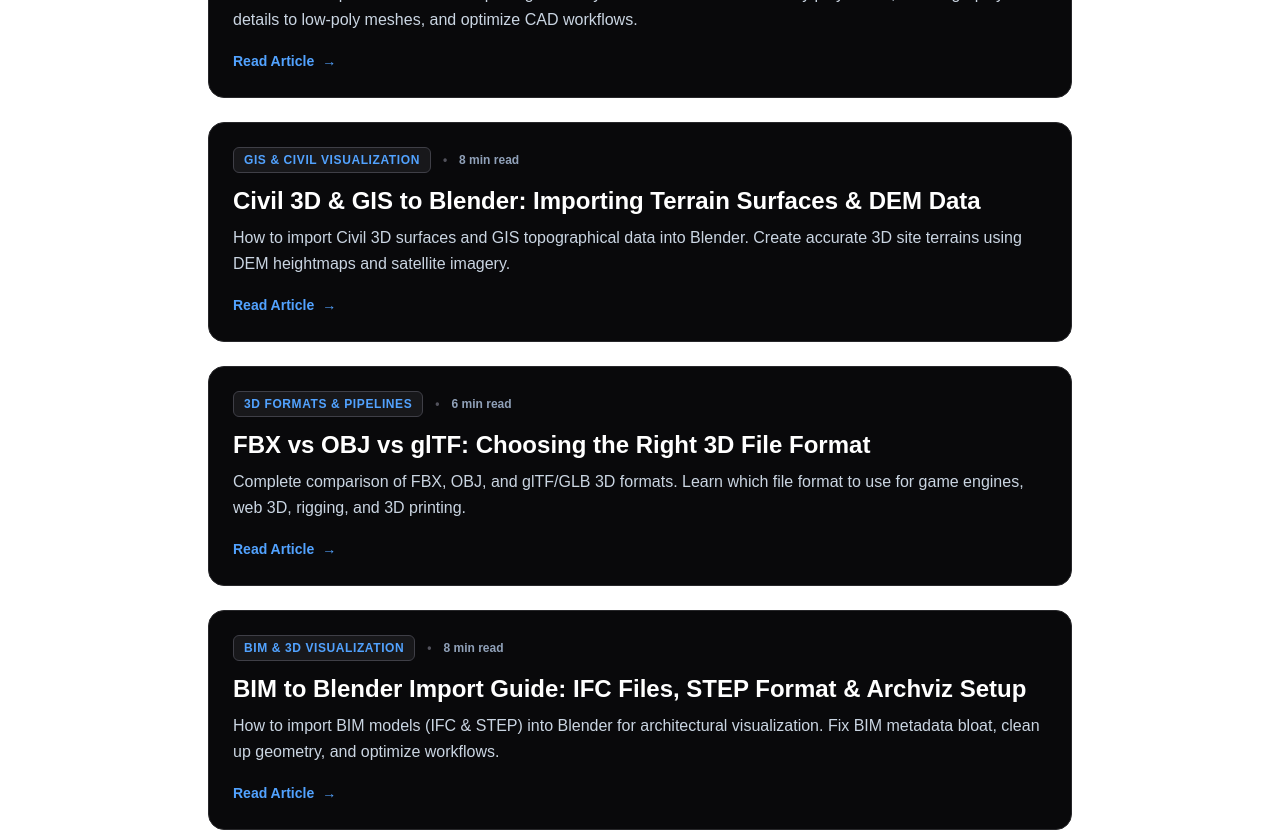
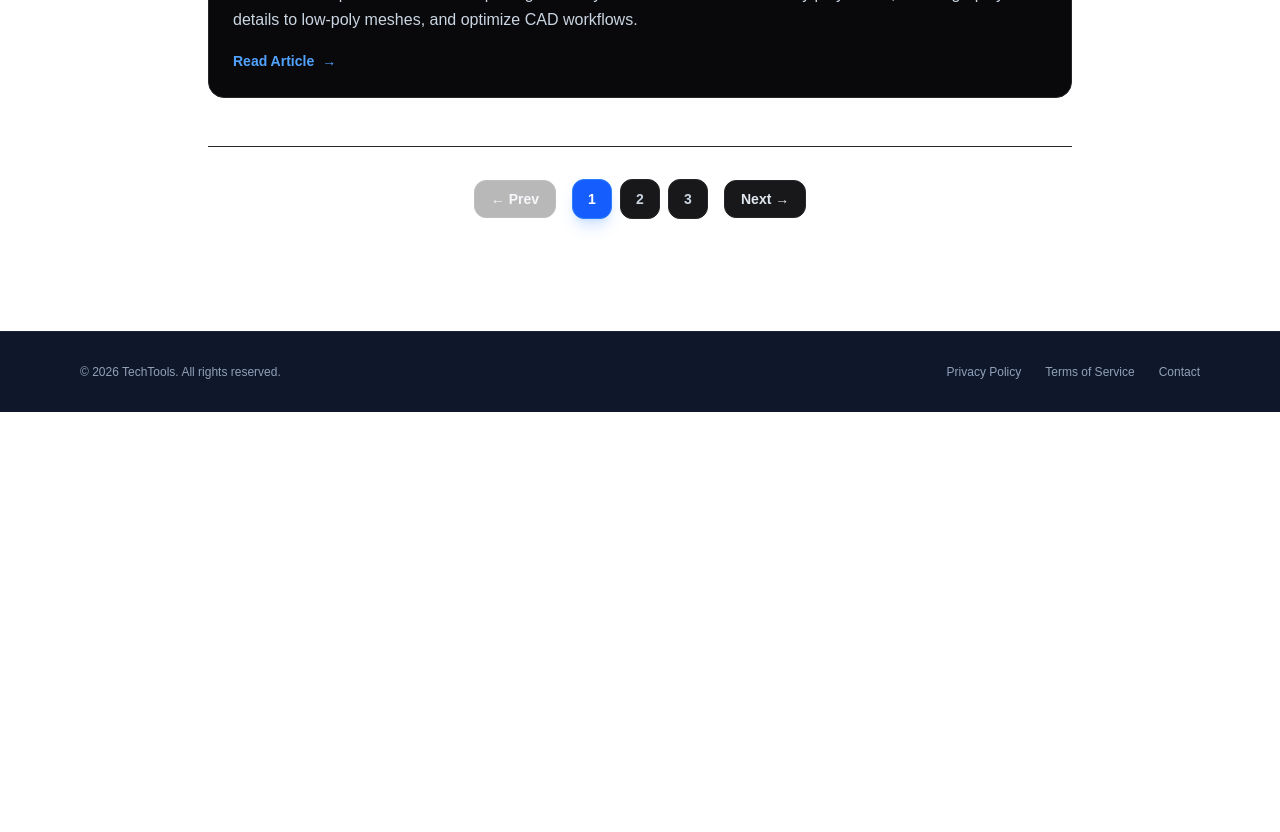
Before and after one commit to serdarozden/my-tools-site, a Next.js app: page /blog in a window 1280 px wide. Shown: the part 2820-3652 px from the top of the page. After the commit the page ends 3232 px from the top, so only its background shows below. Built offline with nearby package versions, Linux system fonts and the light colour scheme.

Commit message:
Add pagination to guides page with 10 items per page limit

```diff
--- a/src/app/blog/page.js
+++ b/src/app/blog/page.js
@@ -1,7 +1,27 @@
+'use client';
+
+import { useState } from 'react';
 import Link from 'next/link';
 import { articles } from '@/data/articles';
 
 export default function BlogIndexPage() {
+  const [currentPage, setCurrentPage] = useState(1);
+  const postsPerPage = 10;
+
+  // Toplam sayfa sayısı
+  const totalPages = Math.ceil(articles.length / postsPerPage);
+
+  // Mevcut sayfada gösterilecek 10 yazıyı dilimle
+  const indexOfLastPost = currentPage * postsPerPage;
+  const indexOfFirstPost = indexOfLastPost - postsPerPage;
+  const currentArticles = articles.slice(indexOfFirstPost, indexOfLastPost);
+
+  // Sayfa değiştirme ve yumuşakça yukarı kaydırma
+  const handlePageChange = (pageNumber) => {
+    setCurrentPage(pageNumber);
+    window.scrollTo({ top: 0, behavior: 'smooth' });
+  };
+
   return (
     <main className="max-w-4xl mx-auto px-4 py-12 text-slate-100 min-h-screen">
       {/* Geri Dönüş */}
@@ -24,9 +44,9 @@
         </p>
       </header>
 
-      {/* Yazıların Listesi */}
-      <div className="space-y-6">
-        {articles.map((article) => (
+      {/* Yazıların Listesi (10 Adet) */}
+      <div className="space-y-6 mb-12">
+        {currentArticles.map((article) => (
           <article
             key={article.slug}
             className="p-6 rounded-2xl bg-zinc-950 border border-zinc-800 hover:border-zinc-700 transition-colors"
@@ -58,6 +78,48 @@
           </article>
         ))}
       </div>
+
+      {/* Sayfalama Kontrolleri (Pagination) */}
+      {totalPages > 1 && (
+        <div className="flex items-center justify-center gap-2 border-t border-zinc-800 pt-8">
+
+          {/* Önceki Butonu */}
+          <button
+            onClick={() => handlePageChange(currentPage - 1)}
+            disabled={currentPage === 1}
+            className="px-4 py-2 text-sm font-bold rounded-xl bg-zinc-900 border border-zinc-800 text-slate-200 hover:bg-zinc-800 disabled:opacity-30 disabled:cursor-not-allowed transition-all"
+          >
+            &larr; Prev
+          </button>
+
+          {/* Sayfa Numaraları */}
+          <div className="flex items-center gap-2 px-2">
+            {Array.from({ length: totalPages }, (_, index) => index + 1).map((pageNum) => (
+              <button
+                key={pageNum}
+                onClick={() => handlePageChange(pageNum)}
+                className={`w-10 h-10 text-sm font-bold rounded-xl border transition-all ${
+                  currentPage === pageNum
+                    ? 'bg-blue-600 border-blue-500 text-white shadow-lg shadow-blue-500/20'
+                    : 'bg-zinc-900 border-zinc-800 text-slate-300 hover:bg-zinc-800'
+                }`}
+              >
+                {pageNum}
+              </button>
+            ))}
+          </div>
+
+          {/* Sonraki Butonu */}
+          <button
+            onClick={() => handlePageChange(currentPage + 1)}
+            disabled={currentPage === totalPages}
+            className="px-4 py-2 text-sm font-bold rounded-xl bg-zinc-900 border border-zinc-800 text-slate-200 hover:bg-zinc-800 disabled:opacity-30 disabled:cursor-not-allowed transition-all"
+          >
+            Next &rarr;
+          </button>
+
+        </div>
+      )}
     </main>
   );
 }
```
